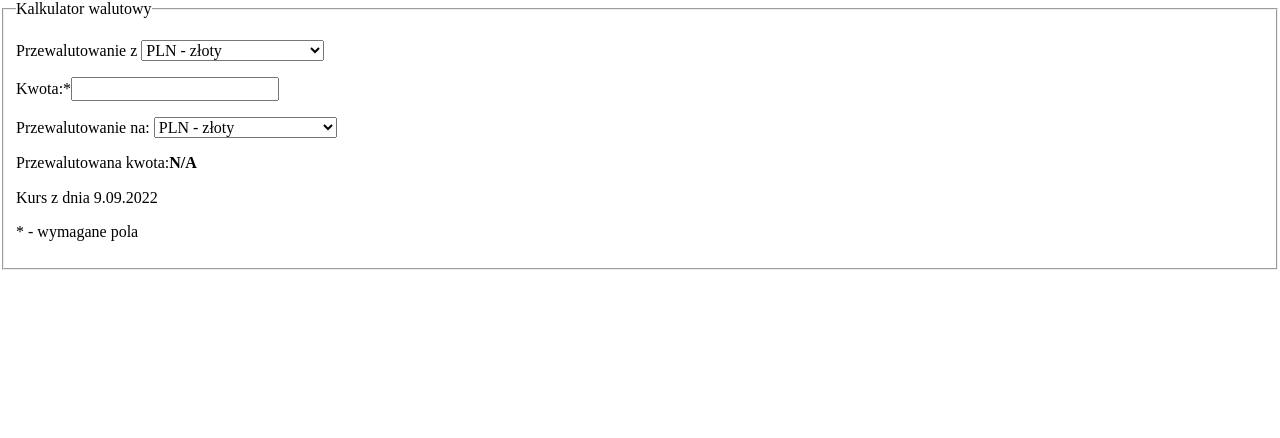
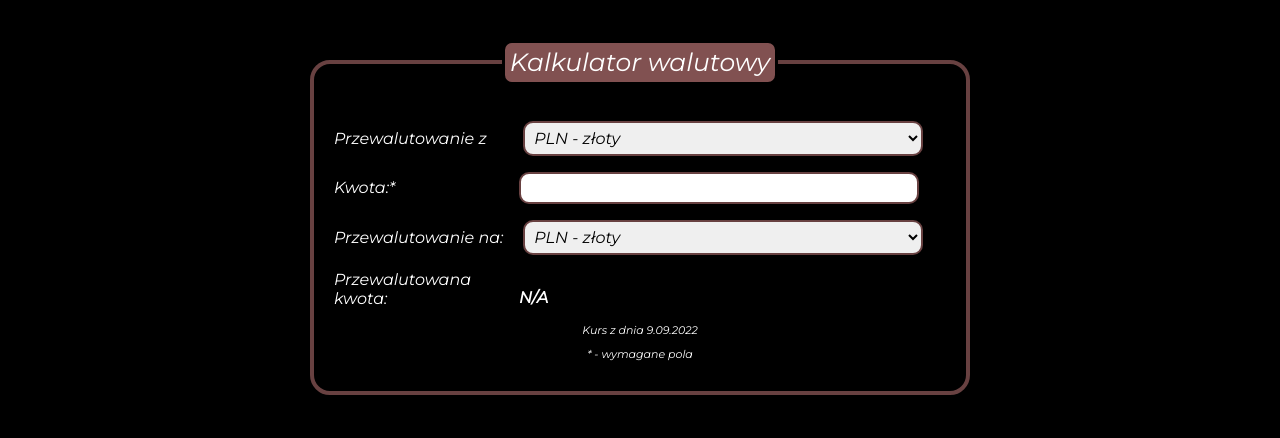
Before and after one commit to jakubzuber/currency_calculator, a plain HTML site: page index.html in a window 1280 px wide. Drawn offline with nearby package versions, Linux system fonts and the light colour scheme; the site is published under a folder, as on GitHub Pages, so addresses that start at the root find nothing.

Commit message:
fixing css

```diff
--- a/index.html
+++ b/index.html
@@ -9,7 +9,7 @@
     <link rel="stylesheet" href="https://cdnjs.cloudflare.com/ajax/libs/normalize/8.0.1/normalize.min.css"
         integrity="sha512-NhSC1YmyruXifcj/KFRWoC561YpHpc5Jtzgvbuzx5VozKpWvQ+4nXhPdFgmx8xqexRcpAglTj9sIBWINXa8x5w=="
         crossorigin="anonymous" referrerpolicy="no-referrer" />
-    <link href="/css_calculator/calc-style.css" rel="stylesheet">
+    <link href="css_calculator/calc-style.css" rel="stylesheet">
     <script defer src="js/js.js"></script>
     <link rel="preconnect" href="https://fonts.googleapis.com">
     <link rel="preconnect" href="https://fonts.gstatic.com" crossorigin>
```
